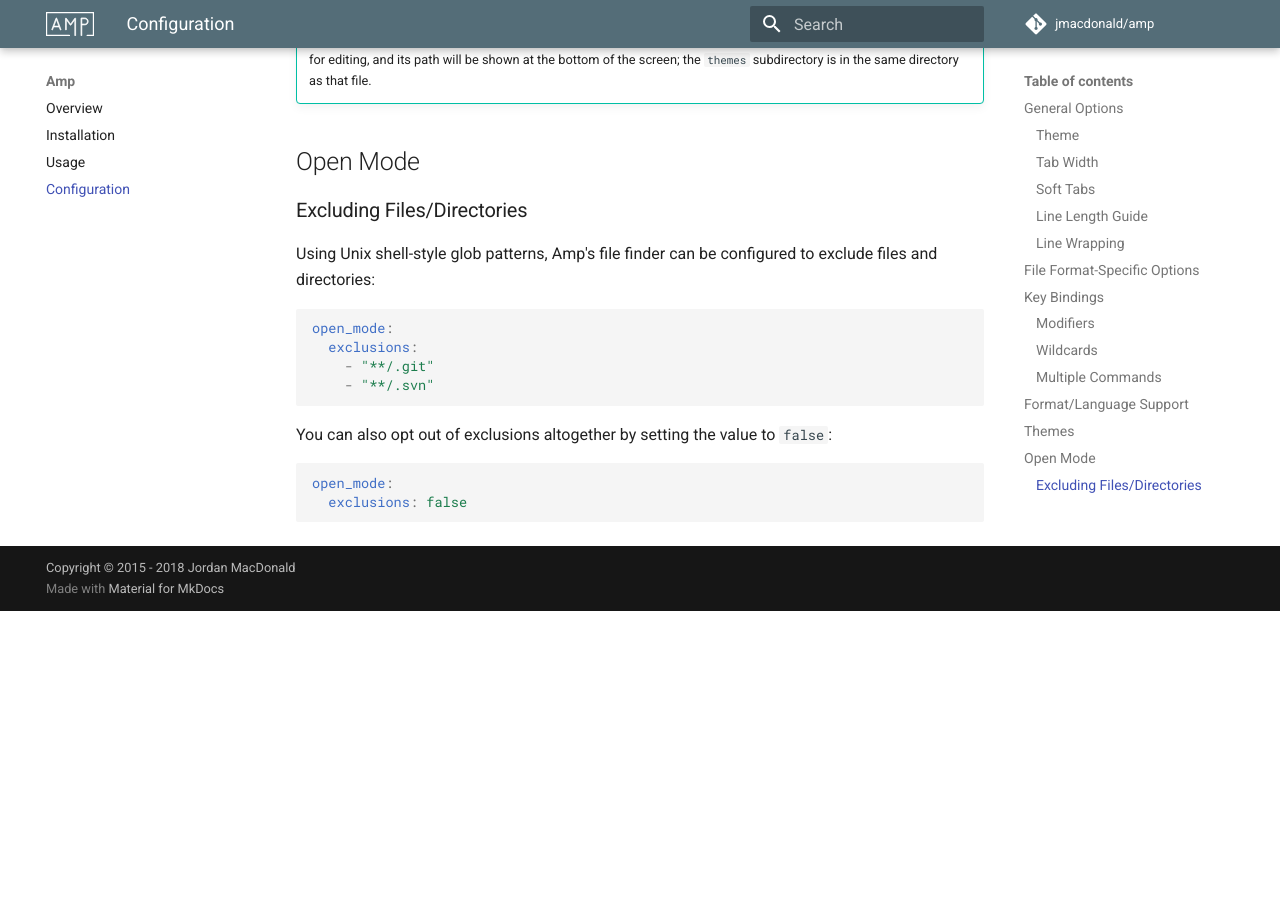
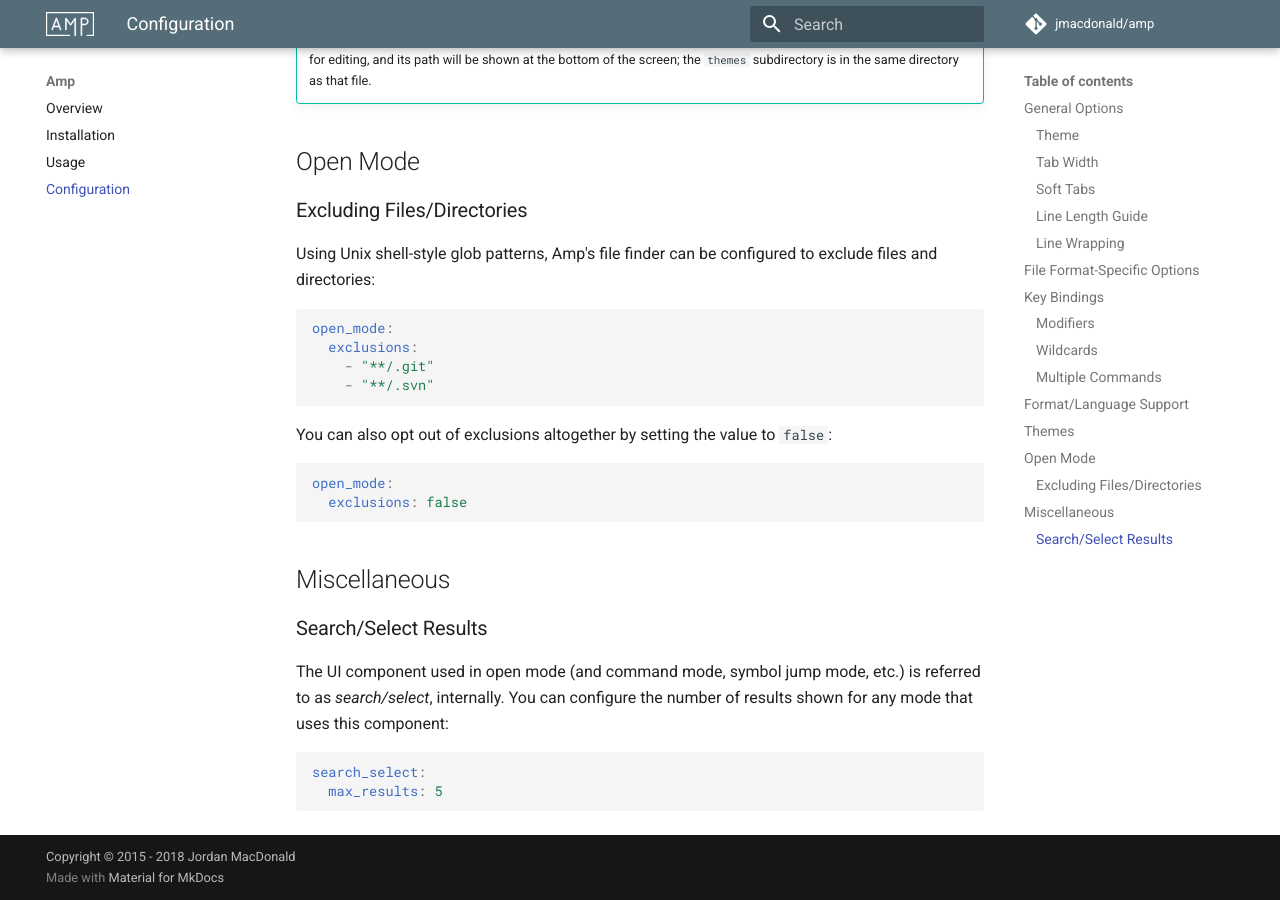
Before and after one commit to jmacdonald/amp, an MkDocs documentation site: the page built from documentation/pages/configuration.md, in a window 1280 px wide and 900 px high, scrolled down 3770 px. Built offline with MkDocs 1.6.1 and Material for MkDocs 9.7.7, drawn with Linux system fonts in a browser that asks for light colours; comment, search, counter and statistics services are not loaded; old or Windows-style settings are respelled for this version of MkDocs; before the commit the page ends 4381 px from its top, so only the background shows below that.

Commit message:
Add docs for search/select result size configuration

````diff
--- a/documentation/pages/configuration.md
+++ b/documentation/pages/configuration.md
@@ -176,3 +176,16 @@ You can also opt out of exclusions altogether by setting the value to `false`:
 open_mode:
   exclusions: false
 ```
+
+## Miscellaneous
+
+### Search/Select Results
+
+The UI component used in open mode (and command mode, symbol jump mode, etc.)
+is referred to as _search/select_, internally. You can configure the number of
+results shown for any mode that uses this component:
+
+```yaml
+search_select:
+  max_results: 5
+```
````
